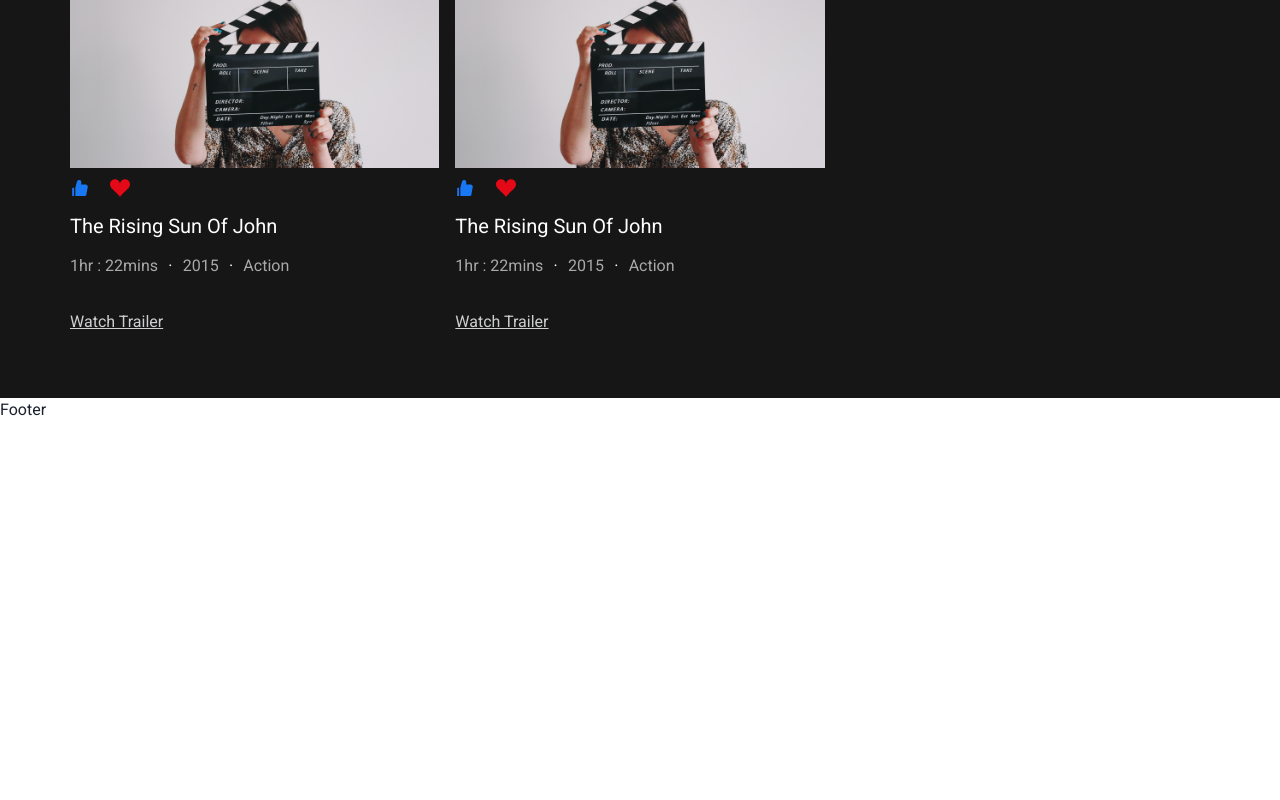
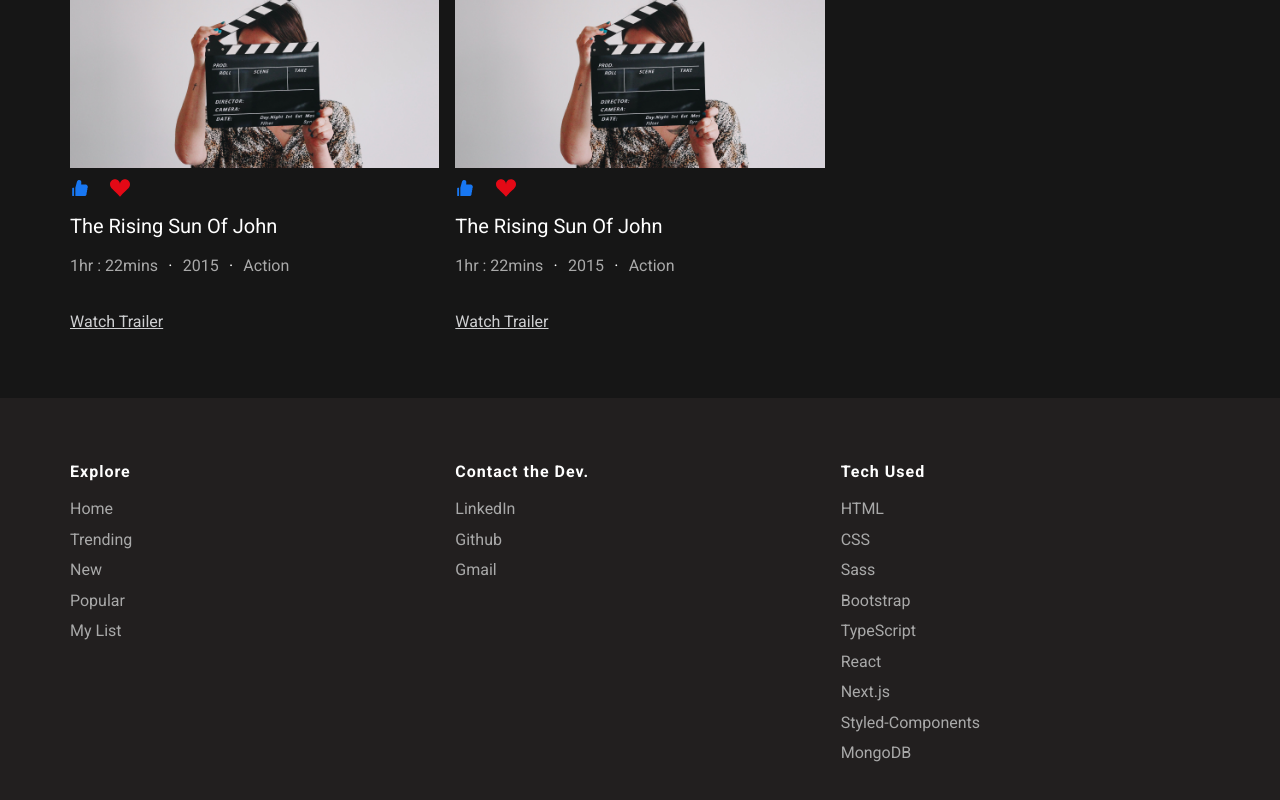
Before and after one commit to jklagrosa/Streaming-Service-Web-Application, a Next.js app: page / in a window 1280 px wide. Shown: the part 1517-2317 px from the top of the page. Before the commit the page ends 1939 px from the top, so only its background shows below. Built offline with nearby package versions, Linux system fonts and the light colour scheme.

Commit message:
Added social links to footer

```diff
--- a/component/Footer.tsx
+++ b/component/Footer.tsx
@@ -1,9 +1,93 @@
-import React from 'react'
+import React from "react";
+import {
+  ContainerStyled,
+  FooterCardStyled,
+  FooterHeader,
+  FooterLinks,
+  FooterLinksTechUsed,
+} from "../styles/footer";
+import { Container, Row, Col } from "react-bootstrap";
 
 const Footer = () => {
   return (
-    <div>Footer</div>
-  )
-}
+    <>
+      <ContainerStyled>
+        <Container fluid="lg" className="p-0">
+          <Row className="gx-3 gy-4">
+            <Col xs={12} md={6} lg={4}>
+              <FooterCardStyled>
+                <FooterHeader>Explore</FooterHeader>
+                <FooterLinks href="">Home</FooterLinks>
+                <br />
+                <FooterLinks href="">Trending</FooterLinks>
+                <br />
+                <FooterLinks href="">New</FooterLinks>
+                <br />
+                <FooterLinks href="">Popular</FooterLinks>
+                <br />
+                <FooterLinks href="">My List</FooterLinks>
+                <br />
+              </FooterCardStyled>
+            </Col>
+            {/*  */}
+            <Col xs={12} md={6} lg={4}>
+              <FooterCardStyled>
+                <FooterHeader>Contact the Dev.</FooterHeader>
+                <FooterLinks
+                  href="https://www.linkedin.com/in/jklagrosa/"
+                  target="_blank"
+                  rel="noreferrer"
+                >
+                  LinkedIn
+                </FooterLinks>
+                <br />
+                <FooterLinks
+                  href="https://github.com/jklagrosa"
+                  target="_blank"
+                  rel="noreferrer"
+                >
+                  Github
+                </FooterLinks>
+                <br />
+                <FooterLinks
+                  href="mailto:jklagrosa.dev@gmail.com"
+                  target="_blank"
+                  rel="noreferrer"
+                >
+                  Gmail
+                </FooterLinks>
+                <br />
+              </FooterCardStyled>
+            </Col>
+            {/*  */}
+            <Col xs={12} md={6} lg={4}>
+              <FooterCardStyled>
+                <FooterHeader>Tech Used</FooterHeader>
+                <FooterLinksTechUsed>HTML</FooterLinksTechUsed>
+                <br />
+                <FooterLinksTechUsed>CSS</FooterLinksTechUsed>
+                <br />
+                <FooterLinksTechUsed>Sass</FooterLinksTechUsed>
+                <br />
+                <FooterLinksTechUsed>Bootstrap</FooterLinksTechUsed>
+                <br />
+                <FooterLinksTechUsed>TypeScript</FooterLinksTechUsed>
+                <br />
+                <FooterLinksTechUsed>React</FooterLinksTechUsed>
+                <br />
+                <FooterLinksTechUsed>Next.js</FooterLinksTechUsed>
+                <br />
+                <FooterLinksTechUsed>Styled-Components</FooterLinksTechUsed>
+                <br />
+                <FooterLinksTechUsed>MongoDB</FooterLinksTechUsed>
+                <br />
+              </FooterCardStyled>
+            </Col>
+          </Row>
+        </Container>
+      </ContainerStyled>
+    </>
+  );
+};
 
-export default Footer
+export default Footer;
--- /dev/null
+++ b/styles/footer.ts
@@ -0,0 +1,100 @@
+import styled from "@emotion/styled";
+
+let colorStyle = {
+  BLACK: "#221f1f", // For text
+  DARK: "#161616", // For background
+  RED: "#e40916",
+  H_RED: "#B60711",
+  GRAY: "#cecfd1",
+  DARK_GRAY: "darkgray",
+  FB_BLUE: "#1877f2",
+  FB_BLUE_HOVER: "#0a54b3",
+};
+
+export const ContainerStyled = styled.div`
+  padding: 4rem 2rem;
+  width: 100vw;
+  color: white;
+  background-color: ${colorStyle.BLACK};
+  @media only screen and (max-width: 768px) {
+    padding: 2rem 1rem;
+  }
+`;
+
+export const FooterCardStyled = styled.div`
+  margin: 0 auto;
+  /* background: red; */
+`;
+
+export const FooterHeader = styled.h6`
+  margin: 0;
+  font-size: 1rem;
+  font-weight: 600;
+  letter-spacing: 1px;
+  margin-bottom: 1rem;
+  color: white;
+
+  @media only screen and (min-width: 2501px) {
+    font-size: 2rem;
+  }
+
+  @media only screen and (min-width: 2201px) and (max-width: 2500px) {
+    font-size: 1.75rem;
+  }
+
+  @media only screen and (min-width: 1801px) and (max-width: 2200px) {
+    font-size: 1.5rem;
+  }
+
+  @media only screen and (min-width: 1400px) and (max-width: 1800px) {
+    font-size: 1.25rem;
+  }
+
+  /* ############################################################# */
+
+  @media only screen and (max-width: 1199px) {
+    font-size: 0.9rem;
+  }
+`;
+
+export const FooterLinks = styled.a`
+  display: inline-block;
+  font-size: 1rem;
+  cursor: pointer;
+  color: ${colorStyle.DARK_GRAY};
+  margin-bottom: 0.41rem;
+
+  @media only screen and (min-width: 2501px) {
+    font-size: 2rem;
+  }
+
+  @media only screen and (min-width: 2201px) and (max-width: 2500px) {
+    font-size: 1.75rem;
+  }
+
+  @media only screen and (min-width: 1801px) and (max-width: 2200px) {
+    font-size: 1.5rem;
+  }
+
+  @media only screen and (min-width: 1400px) and (max-width: 1800px) {
+    font-size: 1.25rem;
+  }
+
+  /* ############################################################# */
+
+  @media only screen and (max-width: 1199px) {
+    font-size: 0.9rem;
+  }
+
+  &:hover {
+    text-decoration: underline;
+    color: ${colorStyle.DARK_GRAY};
+  }
+`;
+
+export const FooterLinksTechUsed = styled(FooterLinks)`
+  cursor: default;
+  &:hover {
+    text-decoration: none;
+  }
+`;
```
Also changed, not shown: styles/films.ts (line endings or trailing spaces).
